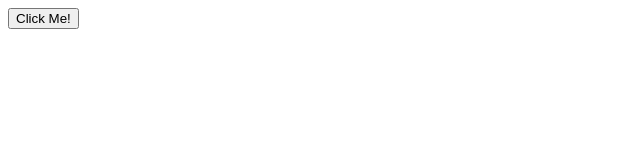
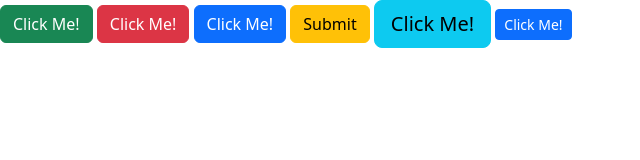
Before and after one commit to anildalar/7Nov2022, a plain HTML site: page index.html in a window 1280 px wide. Shown: the whole page, without its empty margins (0-640 px from the left). Drawn offline with nearby package versions, Linux system fonts and the light colour scheme.

Commit message:
i have added bootstrap classes to all  buttons

```diff
--- a/index.html
+++ b/index.html
@@ -5,8 +5,24 @@
         <meta http-equiv="X-UA-Compatible" content="IE=edge">
         <meta name="viewport" content="width=device-width, initial-scale=1.0">
         <title>Bootstrap 5.x</title>
+        <link href="https://cdn.jsdelivr.net/npm/bootstrap@5.2.2/dist/css/bootstrap.min.css" rel="stylesheet" integrity="sha384-Zenh87qX5JnK2Jl0vWa8Ck2rdkQ2Bzep5IDxbcnCeuOxjzrPF/et3URy9Bv1WTRi" crossorigin="anonymous">
+        <style>
+
+
+        </style>
     </head>
     <body>
-        <button>Click Me!</button>
+        <button class="btn btn-success">Click Me!</button>
+        <a href="#" class="btn btn-danger">Click Me!</a>
+        <input type="button" class="btn btn-primary" value="Click Me!" />
+        <input type="submit" class="btn btn-warning" />
+
+        <button class="btn btn-info btn-lg">Click Me!</button>
+        <a href="#" class="btn btn-primary btn-sm">Click Me!</a>
+
+
+
+
+        <script src="https://cdn.jsdelivr.net/npm/bootstrap@5.2.2/dist/js/bootstrap.bundle.min.js" integrity="sha384-OERcA2EqjJCMA+/3y+gxIOqMEjwtxJY7qPCqsdltbNJuaOe923+mo//f6V8Qbsw3" crossorigin="anonymous"></script>
     </body>
 </html>
```
